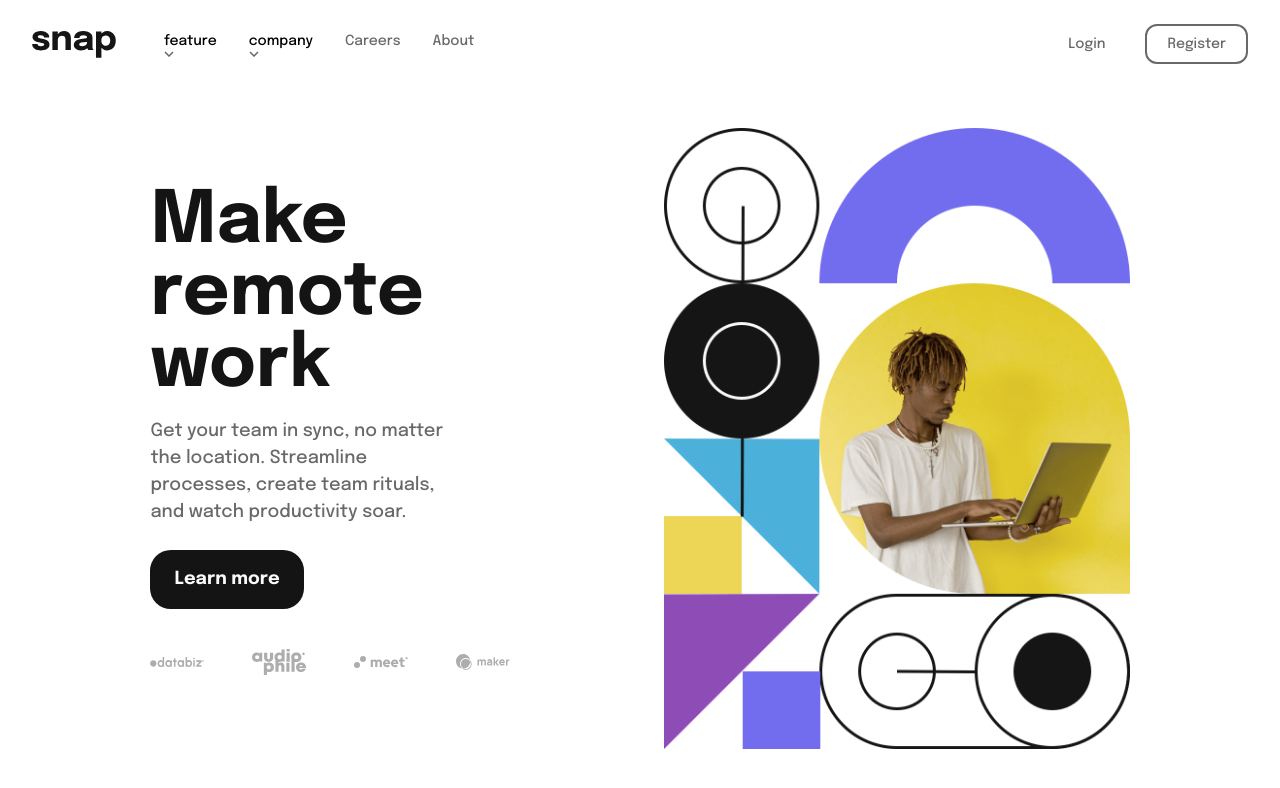
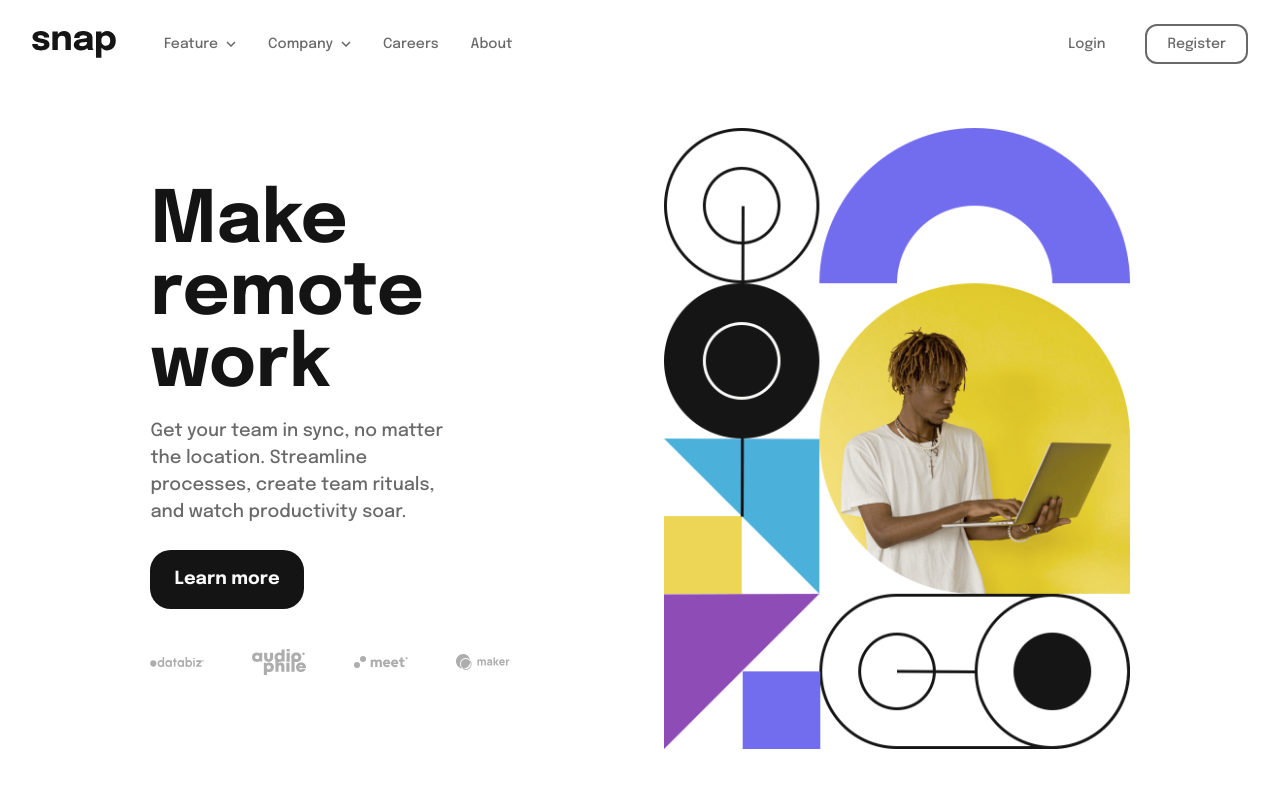
Before and after one commit to eniiku/intro-snap, a React (Vite) app: page / in a window 1280 px wide. Shown: the top 788 px of the page. Built offline with nearby package versions, Linux system fonts and the light colour scheme.

Commit message:
style(DropDown): style dropdown for desktop view

```diff
--- a/src/components/Navbar/DropDown.tsx
+++ b/src/components/Navbar/DropDown.tsx
@@ -15,20 +15,30 @@ const DropDown = ({
   const handleCloseDropDown = () => setIsOpen(false);
 
   return (
-    <div>
+    <div className='relative'>
       <button
         aria-label='click to open drop-down menu'
         onClick={() => {
           return !isOpen ? handleOpenDropDown() : handleCloseDropDown();
         }}
+        className='capitalize text-mediumGray hover:text-almostBlack'
       >
-        {children} <img src={arrowDownIcon} aria-hidden />
+        {children}
+        <img src={arrowDownIcon} className='inline ml-2' aria-hidden />
       </button>
 
       {isOpen ? (
-        <div>
+        <div
+          className='absolute z-40 shadow-2xl p-3 rounded-xl border border-mediumGray
+          border-opacity-10 -right-4 top-12 bg-white mr-8'
+        >
           {dropDownContent.map((item: any) => (
-            <button key={item.text} onClick={handleCloseDropDown}>
+            <button
+              key={item.text}
+              onClick={handleCloseDropDown}
+              className='capitalize flex gap-3 items-center justify-start w-full m-4
+              text-mediumGray hover:text-almostBlack'
+            >
               {item.icon ? <img src={item?.icon} aria-hidden /> : null}
               {item.text}
             </button>
```
